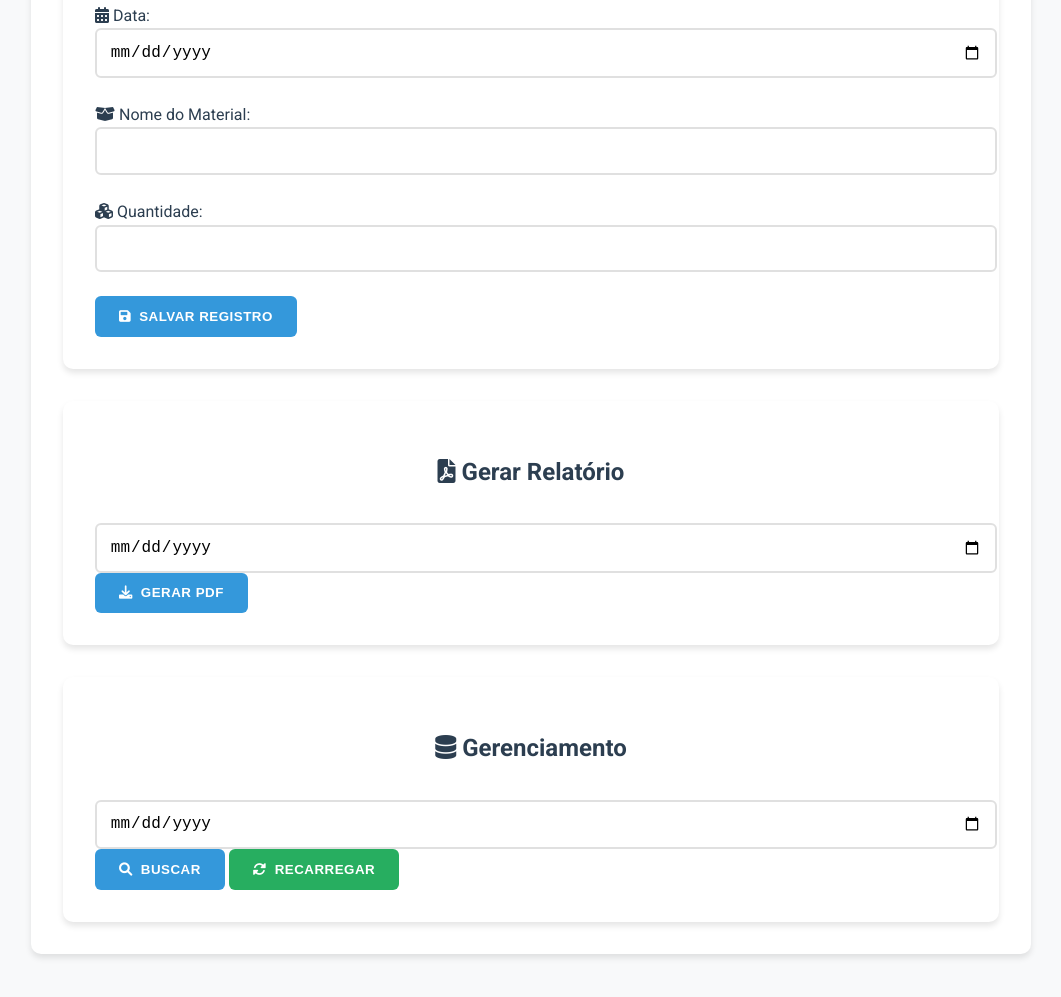
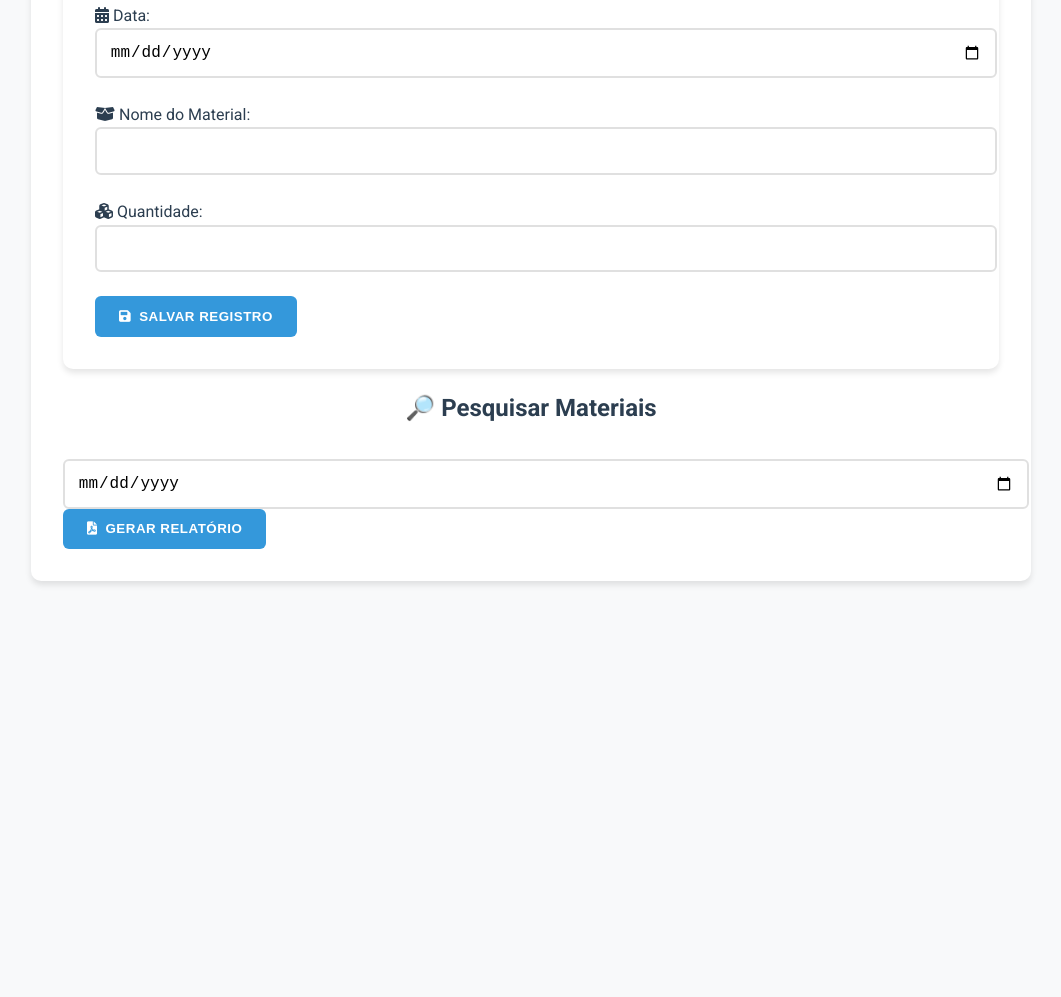
Before and after one commit to gabrielschneide/controldeestoque-, a plain HTML site: page index.html in a window 1280 px wide. Shown: the part 209-1206 px from the top of the page, without its empty margins (109-1170 px from the left). After the commit the page ends 854 px from the top, so only its background shows below. Drawn offline with nearby package versions, Linux system fonts and the light colour scheme.

Commit message:
Update index.html

```diff
--- a/index.html
+++ b/index.html
@@ -6,9 +6,9 @@
     <link rel="stylesheet" href="https://cdnjs.cloudflare.com/ajax/libs/font-awesome/6.0.0/css/all.min.css">
     <link href="https://fonts.googleapis.com/css2?family=Roboto:wght@400;500;700&display=swap" rel="stylesheet">
     <link rel="stylesheet" href="style.css">
-    <!-- Firebase e jsPDF -->
-    <script src="https://www.gstatic.com/firebasejs/10.7.0/firebase-app-compat.js"></script>
-    <script src="https://www.gstatic.com/firebasejs/10.7.0/firebase-firestore-compat.js"></script>
+    <!-- Supabase -->
+    <script src="https://unpkg.com/@supabase/supabase-js"></script>
+    <!-- jsPDF para geração de relatórios -->
     <script src="https://cdnjs.cloudflare.com/ajax/libs/jspdf/2.5.1/jspdf.umd.min.js"></script>
     <script src="https://cdnjs.cloudflare.com/ajax/libs/jspdf-autotable/3.5.25/jspdf.plugin.autotable.min.js"></script>
 </head>
@@ -34,38 +34,26 @@
                     <input type="number" id="quantidade" required>
                 </div>
 
-                <button type="button" onclick="validarFormulario()" id="submitButton">
+                <button type="button" id="submitButton" onclick="validarFormulario()">
                     <i class="fas fa-save"></i> Salvar Registro
                 </button>
             </form>
         </div>
 
-        <!-- Seção de Relatório -->
-        <div class="report-section">
-            <h2><i class="fas fa-file-pdf"></i> Gerar Relatório</h2>
-            <div class="report-controls">
-                <input type="date" id="filtroData">
-                <button onclick="gerarRelatorioPDF()">
-                    <i class="fas fa-download"></i> Gerar PDF
-                </button>
-            </div>
+        <!-- Área de Pesquisa -->
+        <div class="search-section">
+            <h2>🔎 Pesquisar Materiais</h2>
+            <input type="date" id="dataPesquisa" onchange="buscarRegistros()">
+            <div id="resultadosPesquisa"></div>
         </div>
 
-        <!-- Gerenciamento de Registros -->
-        <div class="management-section">
-            <h2><i class="fas fa-database"></i> Gerenciamento</h2>
-            <div class="search-controls">
-                <input type="date" id="dataPesquisa">
-                <button onclick="buscarRegistros()">
-                    <i class="fas fa-search"></i> Buscar
-                </button>
-                <button class="refresh-btn" onclick="carregarDados()">
-                    <i class="fas fa-sync-alt"></i> Recarregar
-                </button>
-            </div>
-            <div id="resultadosPesquisa" class="hidden-results"></div>
-            <div id="statusMessage" class="status-message"></div>
-        </div>
+        <!-- Botão para gerar relatório -->
+        <button type="button" onclick="gerarRelatorioPDF()">
+            <i class="fas fa-file-pdf"></i> Gerar Relatório
+        </button>
+
+        <!-- Mensagens de Status -->
+        <div id="statusMessage" class="status-message"></div>
     </div>
 
     <script src="script.js"></script>
```
